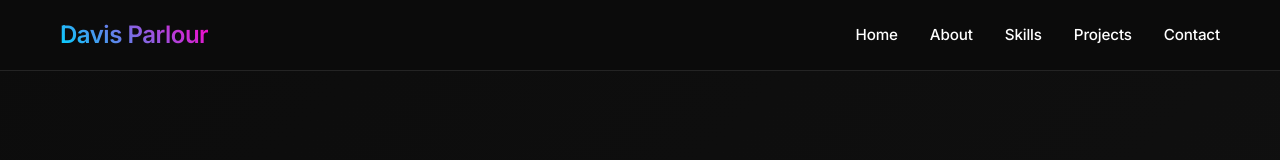
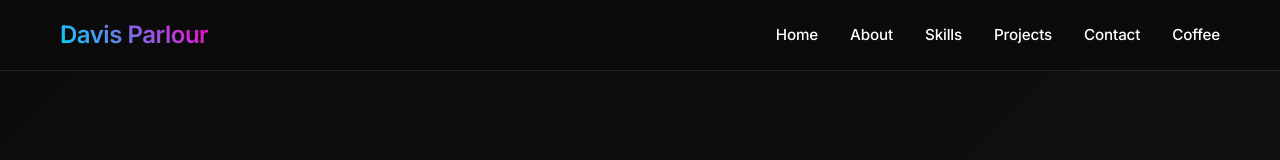
Before and after one commit to davis-parlour/parlour.cv, a plain HTML site: page index.html in a window 1280 px wide. Shown: the top 160 px of the page. Drawn offline with Linux system fonts and the light colour scheme; animation ran at ten frames a second.

Commit message:
added button to navbar for coffee.

```diff
--- a/index.html
+++ b/index.html
@@ -23,6 +23,7 @@
 				<li><a href="#skills" class="nav-link">Skills</a></li>
 				<li><a href="#projects" class="nav-link">Projects</a></li>
 				<li><a href="#contact" class="nav-link">Contact</a></li>
+				<li><a href="#coffee" class="nav-link">Coffee</a></li>
 			</ul>
 			<div class="hamburger">
 				<span class="bar"></span>
```
